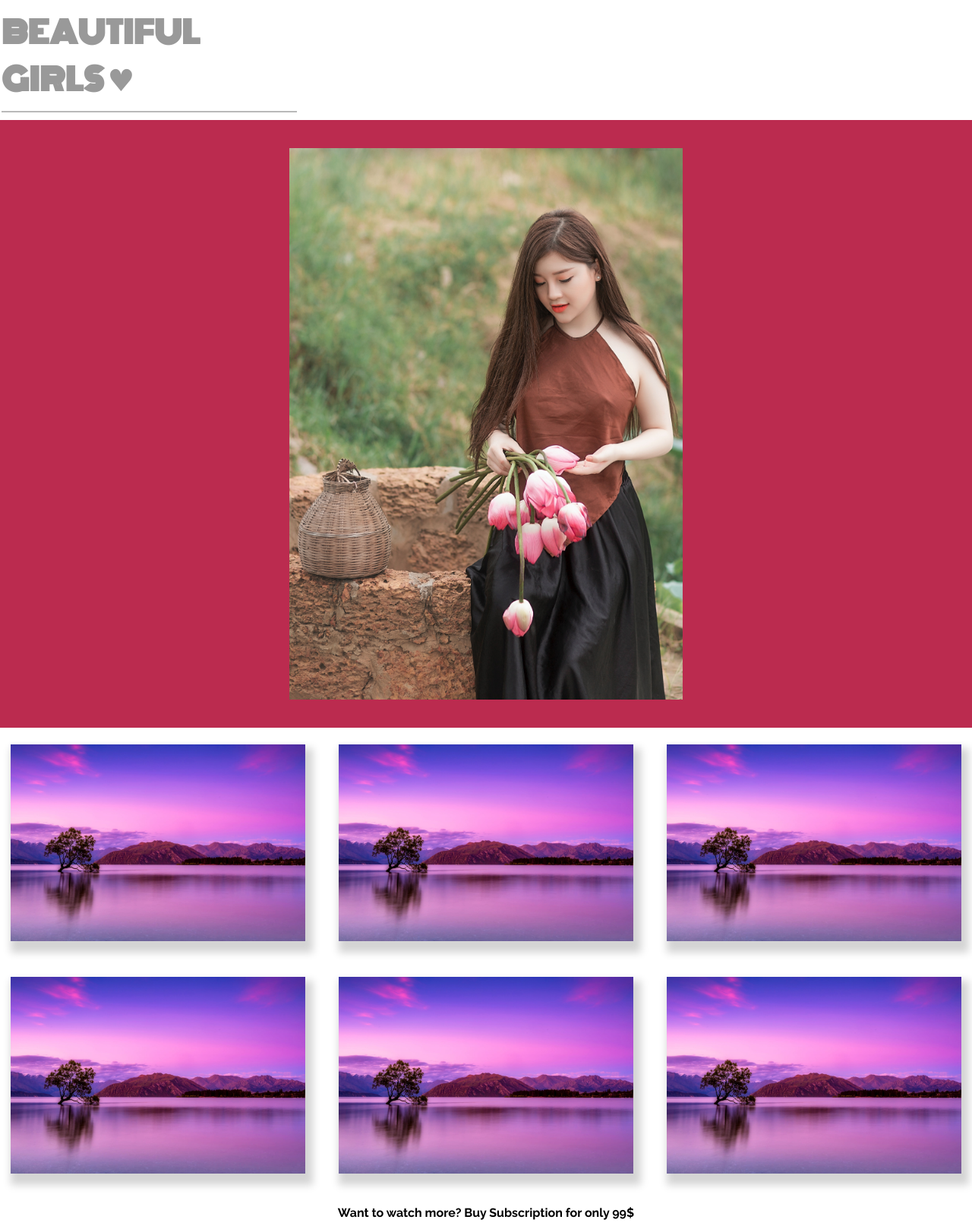
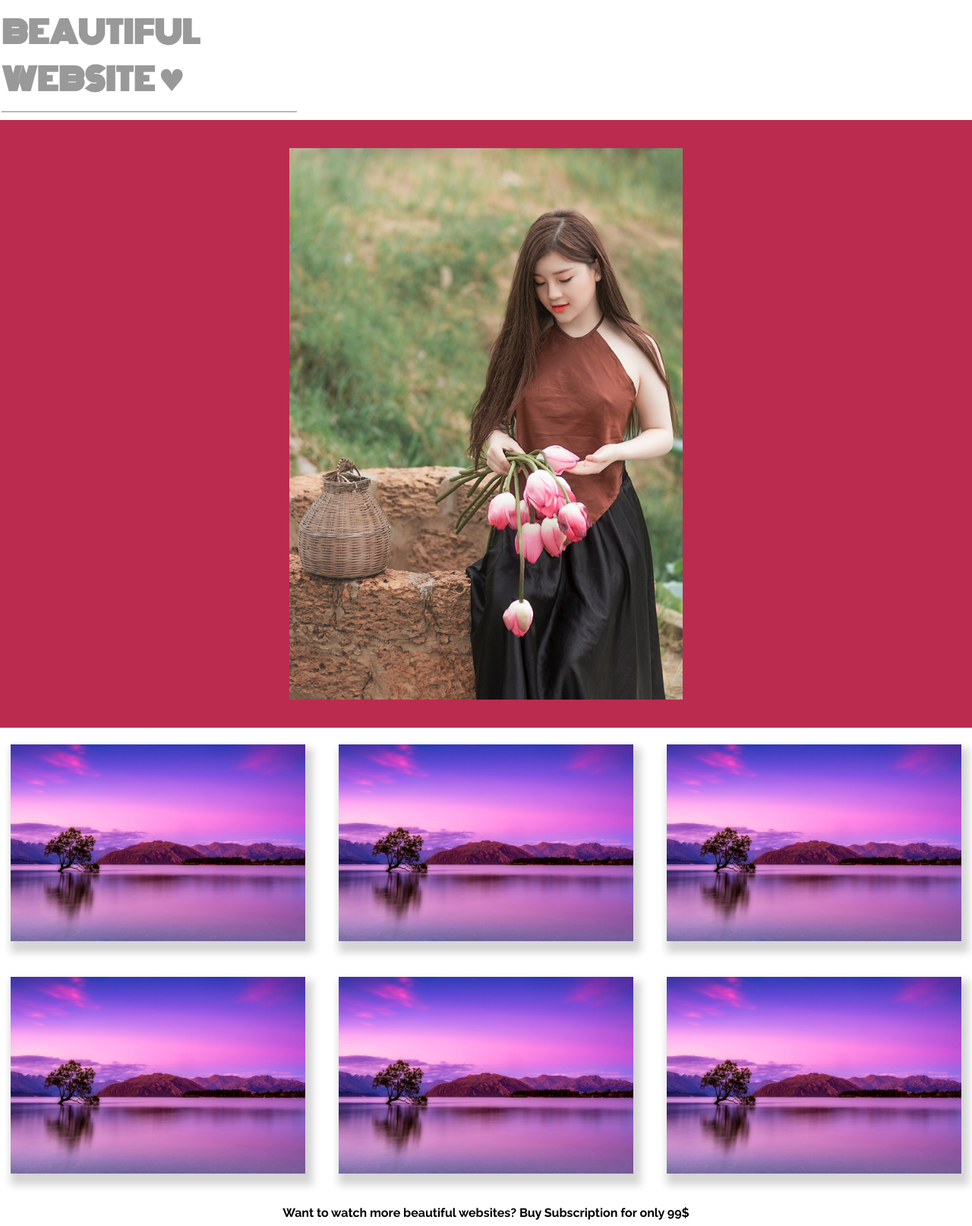
Before and after one commit to tanishcq/FirstWebsite, a plain HTML site: page index.html in a window 1280 px wide. Shown: the whole page at 76% size. Drawn offline with Linux system fonts and the light colour scheme.

Commit message:
emergency commit

```diff
--- a/index.html
+++ b/index.html
@@ -20,7 +20,7 @@
 </head>
 <body>
     <div id="up">
-        <h1 id="upperText">Beautiful Girls &hearts;</h1>
+        <h1 id="upperText">Beautiful Website &hearts;</h1>
     </div>
     <section>
 
@@ -31,7 +31,7 @@
      src="pic2.jpeg" alt=""><img
      src="pic2.jpeg" alt=""><img
      src="pic2.jpeg" alt="">
-    <p>Want to watch more? Buy Subscription for only 99&dollar;</p>
+    <p>Want to watch more beautiful websites? Buy Subscription for only 99&dollar;</p>
     <footer></footer>
 </body>
 </html>
```
